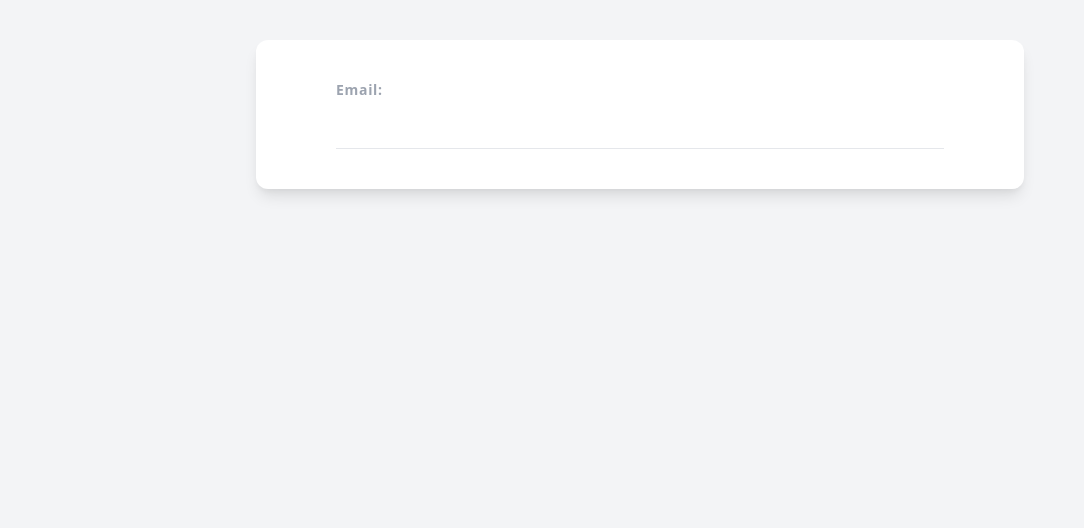
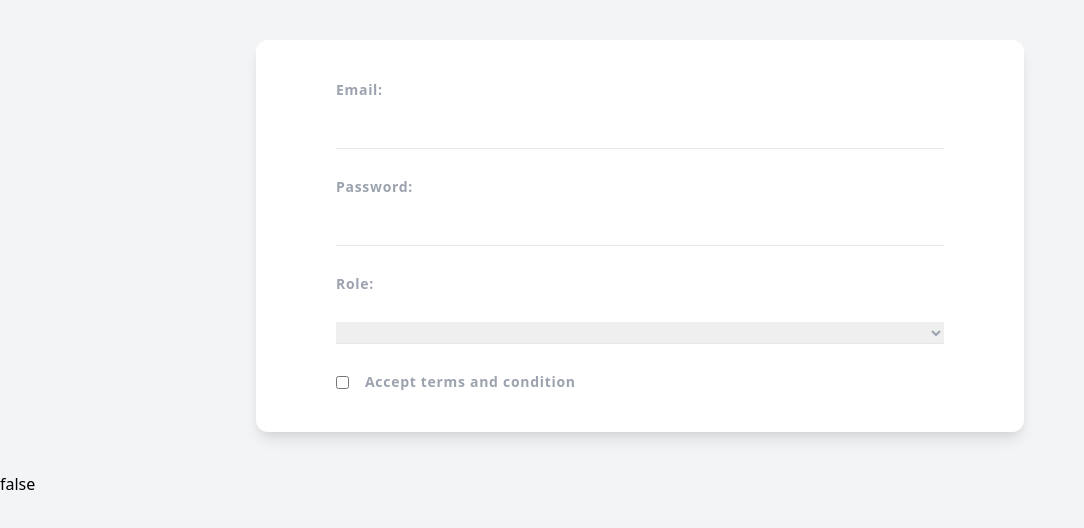
Before and after one commit to Marshall-Hao/stylish-form, a Vue app: page / in a window 1280 px wide. Shown: the top 528 px of the page, without its empty margins (0-1084 px from the left). Built offline with nearby package versions, Linux system fonts and the light colour scheme.

Commit message:
checkbox

```diff
--- a/src/components/Signupform.vue
+++ b/src/components/Signupform.vue
@@ -1,6 +1,34 @@
 <template>
     <form class="justify-self-center px-20 py-10 bg-white w-3/5 mx-auto my-10 space-y-7 rounded-xl shadow-lg">
         <label class="block text-gray-400 text-sm tracking-wider font-semibold">Email:</label>
-        <input class="block border-b w-full text-gray-400 text-sm tracking-wider font-medium focus:outline-none" type="email" required>
+        <input v-model="email" class="block border-b w-full text-gray-400 text-sm tracking-wider font-medium focus:outline-none" type="email" required>
+
+        <label class="block text-gray-400 text-sm tracking-wider font-semibold">Password:</label>
+        <input v-model="password" class="block border-b w-full text-gray-400 text-sm tracking-wider font-medium focus:outline-none" type="password" required>
+
+        <label class="block text-gray-400 text-sm tracking-wider font-semibold">Role:</label>
+        <select v-model="role" class="block border-b w-full text-gray-400 text-sm tracking-wider font-medium focus:outline-none">
+            <option value="developer">Web Developer</option>
+            <option value="designer">Web Designer</option>
+        </select>
+
+        <div class="block space-x-4 text-gray-400 text-sm tracking-wider font-semibold flex items-center">
+            <input v-model="terms" class="inline-block form-checkbox" type="checkbox" required>
+            <label class="inline-block ">Accept terms and condition</label>
+        </div>
     </form>
+    {{terms}}
 </template>
+
+<script>
+export default {
+    data() {
+        return {
+            email: '',
+            password: '',
+            role: '',
+            terms: false
+        }
+    }
+}
+</script>
--- a/tailwind.config.js
+++ b/tailwind.config.js
@@ -2,7 +2,11 @@ module.exports = {
   purge: { content: ['./public/**/*.html', './src/**/*.vue'] },
   darkMode: false, // or 'media' or 'class'
   theme: {
-    extend: {},
+    extend: {
+      outline: {
+        gray: '2px solid #F3F4F6',
+      }
+    },
   },
   variants: {
     extend: {},
```
